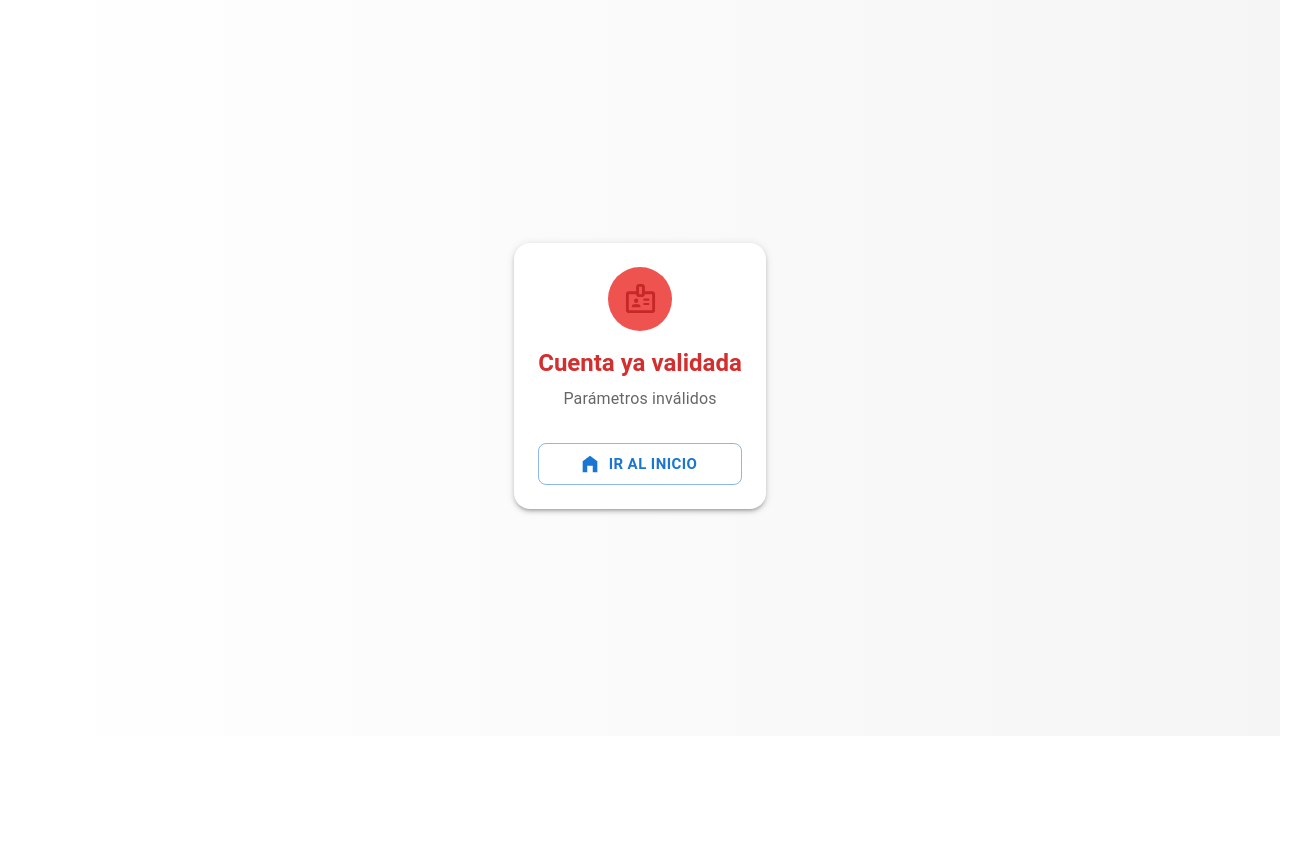
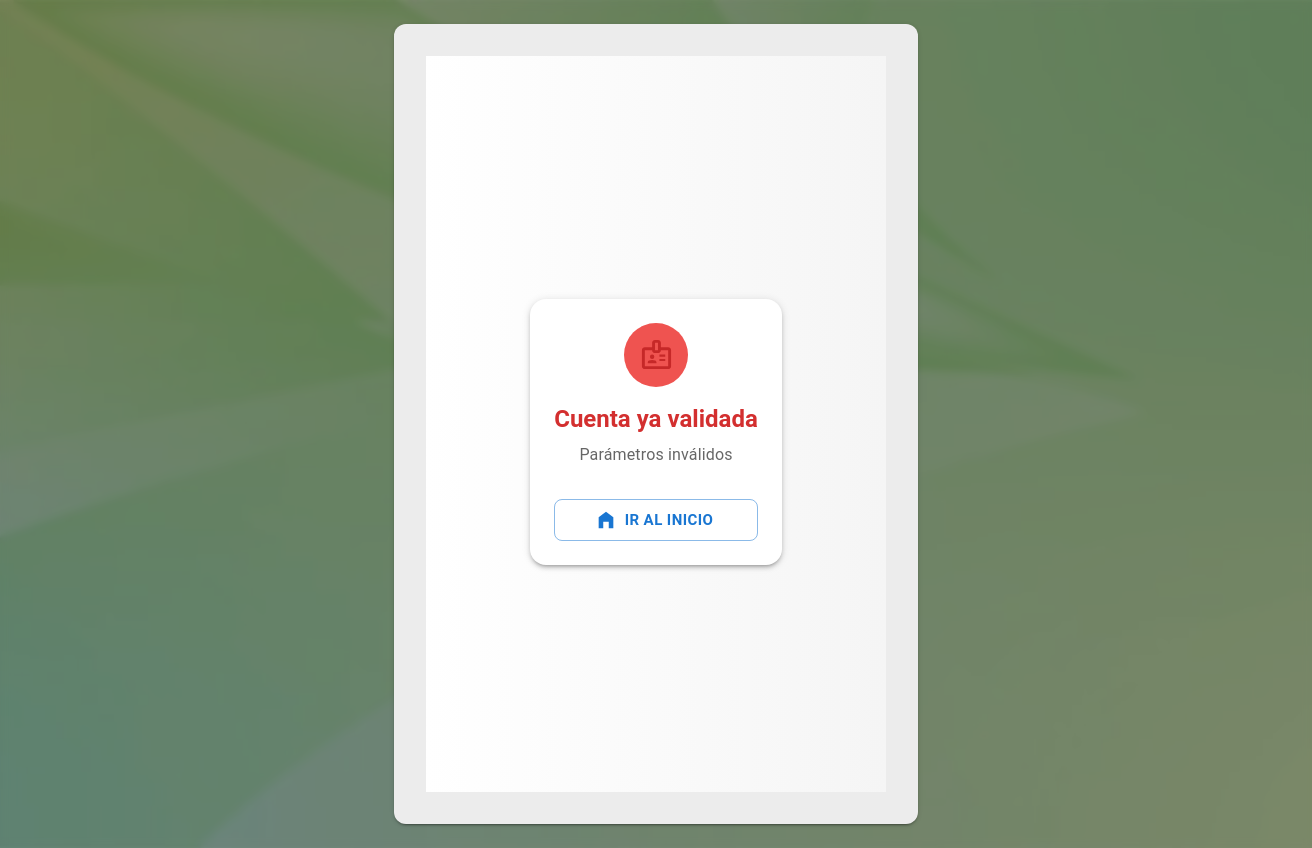
Before and after one commit to PJECZ/pjecz-casiopea-reactjs, a React (Create React App) app: page /cit_clientes_registros/confirmar in a window 1280 px wide. Shown: the whole page, 1312 px wide, since content can reach past the window. Before the commit the page ends 800 px from the top, so only its background shows below. Built offline with nearby package versions, Linux system fonts and the light colour scheme; no server answers.

Commit message:
bg confirmacion

```diff
--- a/src/components/ConfirmarRegistro.tsx
+++ b/src/components/ConfirmarRegistro.tsx
@@ -1,6 +1,6 @@
 import React, { useEffect, useState, useRef } from "react";
 import { useLocation, useNavigate } from "react-router-dom";
-import { Box, Typography, Card, Divider, Grid, Button, Avatar } from "@mui/material";
+import { Box, Typography, Card, Divider, Grid, Button, Avatar, Paper } from "@mui/material";
 import { validarUsuario } from "../actions/AuthActions";
 import { AccessTime, BadgeOutlined, CheckCircle, Email, HomeFilled, KeyOutlined, Person, Phone } from "@mui/icons-material";
 
@@ -64,6 +64,40 @@ const ConfirmarRegistro: React.FC = () => {
   };
 
   return (
+    <Box
+      sx={{
+        minHeight: '100vh',
+        width: '100%',
+        height: '100%',
+        backgroundImage: "url('/images/bg3.jpg')",
+        backgroundSize: 'cover',
+        backgroundPosition: 'center',
+        backgroundRepeat: 'repeat',
+        backgroundAttachment: { xs: 'scroll', sm: 'fixed' },
+        backgroundBlendMode: 'overlay',
+        backgroundOpacity: 0.4,
+        backgroundColor: 'rgba(0, 0, 0, 0.12)',
+        backdropFilter: 'blur(4px)',
+        display: 'flex',
+        alignItems: 'center',
+        justifyContent: 'center',
+        position: 'relative',
+        p: { xs: 0, sm: 2 },
+      }}
+    >
+      {/* Capa oscura y blur sobre la imagen de fondo */}
+      <Box sx={{ position: 'absolute', inset: 0, backgroundColor: 'rgba(0, 0, 0, 0.38)', backdropFilter: 'blur(4px)' }} />
+      <Paper elevation={2} sx={{
+        // zIndex: 1,
+        maxWidth: { xs: 380, sm: 460 },
+        width: '100%',
+        p: { xs: 2, sm: 4 },
+        backdropFilter: 'blur(10px)',
+        backgroundColor: 'rgb(236, 236, 236)',
+        borderRadius: 3,
+        mx: { xs: 1, sm: 'auto' },
+        my: { xs: 4, sm: 2, md: 1 }
+      }}>
         <Box sx={{ py: 6, px: 2, minHeight: '80vh', display: 'flex', flexDirection: 'column', alignItems: 'center', justifyContent: 'center', background: 'linear-gradient(to right, #fff, #f5f5f5)' }}>
           <Card
             sx={{
@@ -152,6 +186,8 @@ const ConfirmarRegistro: React.FC = () => {
             </Box>
           </Card>
         </Box>
+      </Paper>
+    </Box>
   );
 };
 
```
Lines whose indentation alone changed are shown as unchanged.
